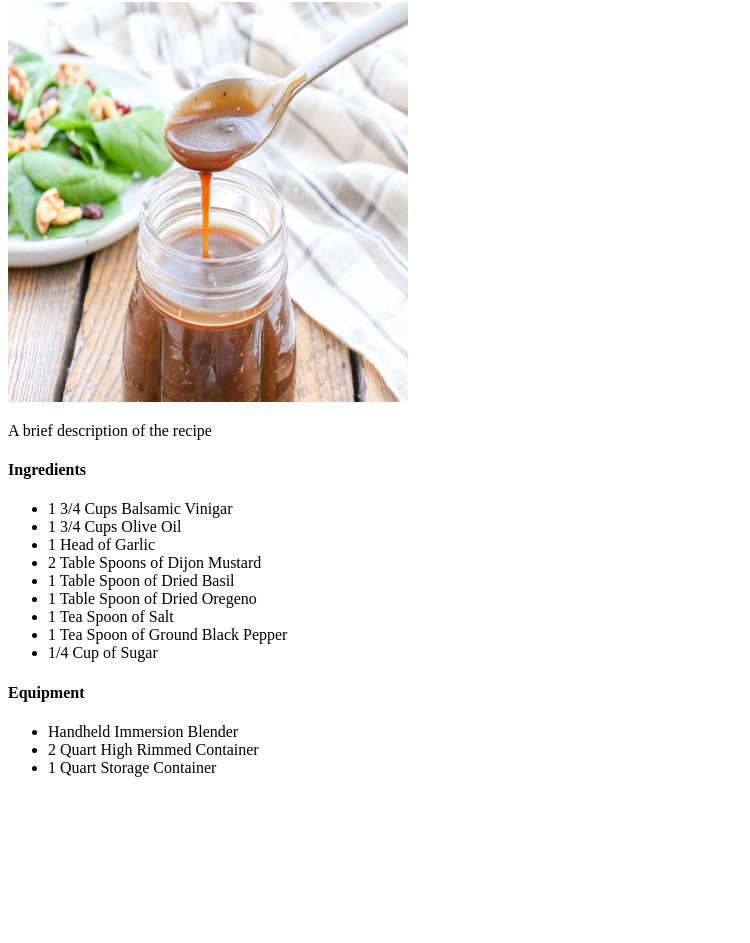
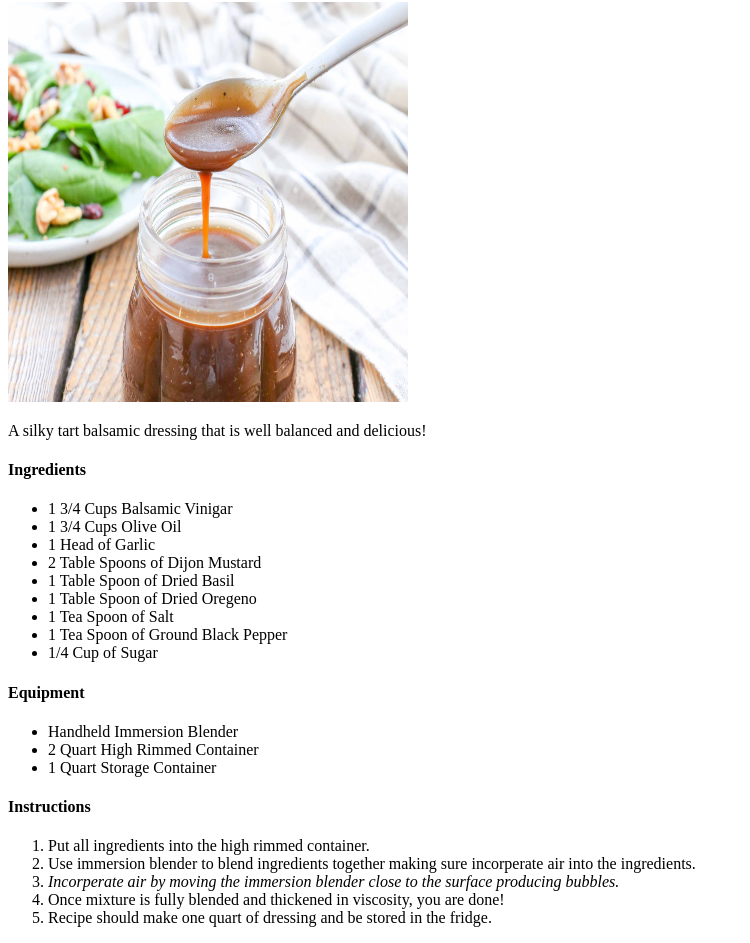
Before and after one commit to Jaayaan/odin-recipes, a plain HTML site: page recipes/balsamic.html in a window 1280 px wide. Shown: the part 78-1021 px from the top of the page, without its empty margins (0-750 px from the left). Before the commit the page ends 871 px from the top, so only its background shows below. Drawn offline with Linux system fonts and the light colour scheme.

Commit message:
finish balsamic dressing page

```diff
--- a/recipes/balsamic.html
+++ b/recipes/balsamic.html
@@ -8,7 +8,7 @@
 <body>
     <h1>Balasmic Dressing</h1>
     <img src="../imgs/balsamic-dressing.jpg" alt="A Picture of Balsamic Dressing" width="400px" height="400px">
-    <p>A brief description of the recipe</p>
+    <p>A silky tart balsamic dressing that is well balanced and delicious!</p>
     <h4>Ingredients</h4>
     <ul>
         <li>1 3/4 Cups Balsamic Vinigar</li>
@@ -27,5 +27,13 @@
         <li>2 Quart High Rimmed Container</li>
         <li>1 Quart Storage Container</li>
     </ul>
+    <h4>Instructions</h4>
+    <ol>
+        <li>Put all ingredients into the high rimmed container.</li>
+        <li>Use immersion blender to blend ingredients together making sure incorperate air into the ingredients.</li>
+        <li><em>Incorperate air by moving the immersion blender close to the surface producing bubbles.</em></li>
+        <li>Once mixture is fully blended and thickened in viscosity, you are done!</li>
+        <li>Recipe should make one quart of dressing and be stored in the fridge.</li>
+    </ol>
 </body>
 </html>
```
